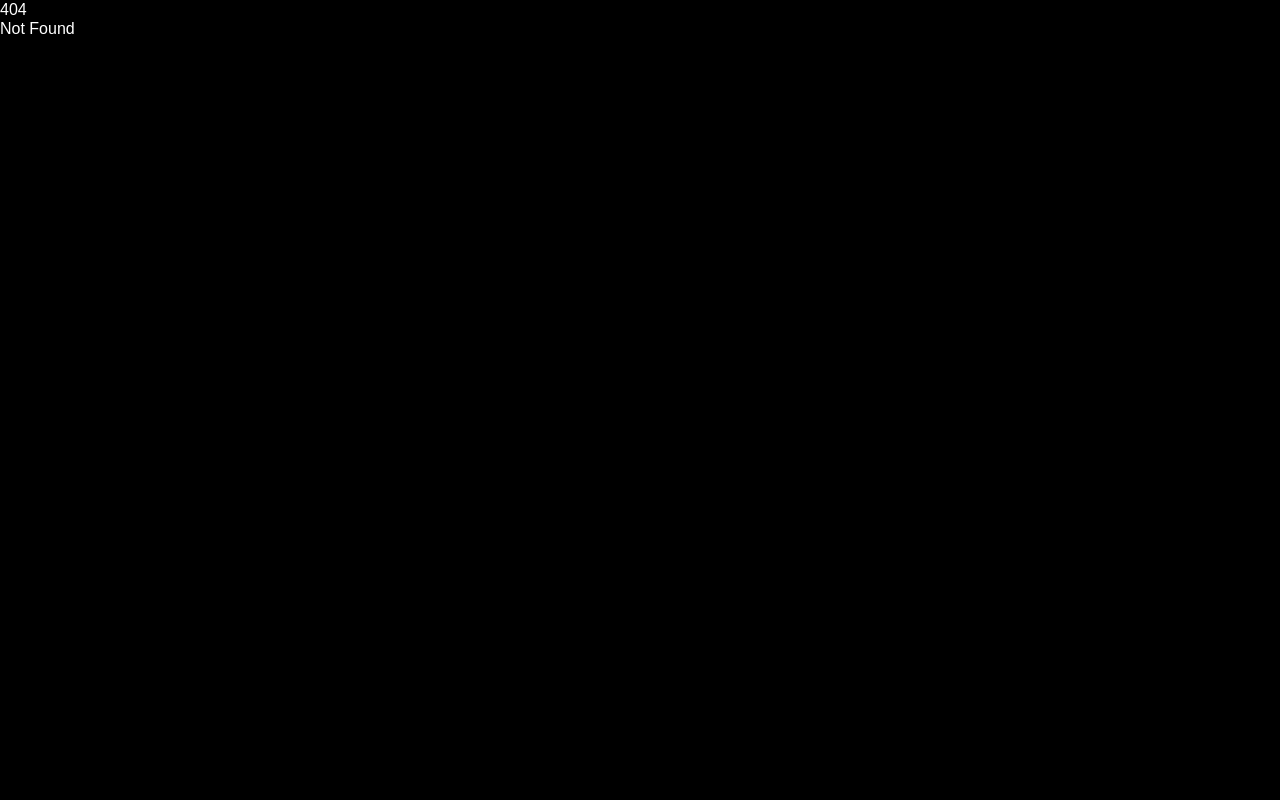
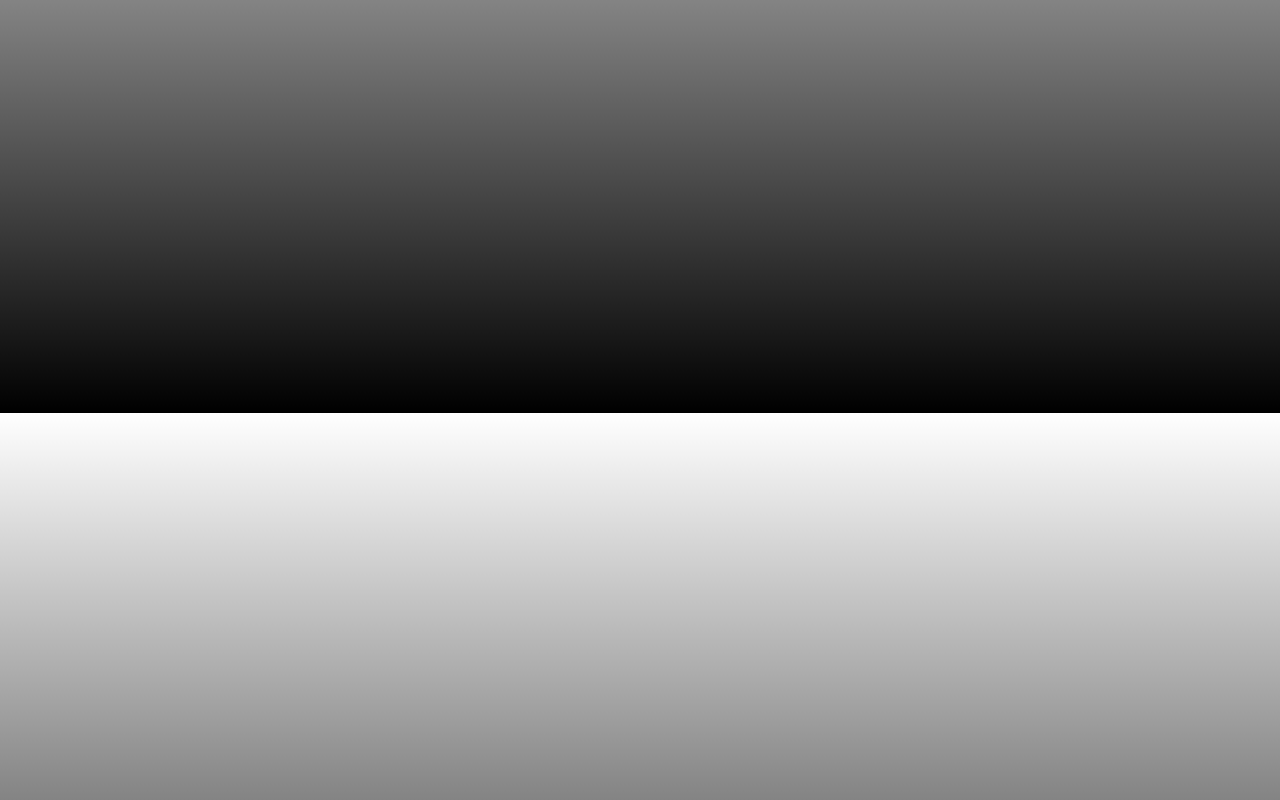
Before and after one commit to moritzebeling/screen-choreography, a SvelteKit app: page /scenes/bottom-to-top in a window 1280 px wide. Before the commit this address had no page. Built offline with nearby package versions, Linux system fonts and the light colour scheme.

Commit message:
bottom to top scene

```diff
--- /dev/null
+++ b/src/routes/scenes/bottom-to-top/+page.svelte
@@ -0,0 +1,48 @@
+<script>
+
+    import { seconds } from "$lib/system";
+
+    let animating = false;
+
+    function switchTarget( s ){
+        if( s % 2 === 1 ){
+            animating = true;
+        }
+    }
+
+    $: switchTarget( $seconds );
+
+</script>
+
+<div class="first" class:animating></div>
+<div class="second" class:animating></div>
+
+<style>
+
+    div {
+        position: fixed;
+        top: 0;
+        left: 0;
+        width: 100vw;
+        height: var(--100vh);
+        transform: translateY(var(--100vh));
+    }
+    div.animating {
+        animation: slide 2s linear;
+        animation-iteration-count: infinite;
+        background: linear-gradient(0, rgba(0,0,0,1) 0%, rgba(255,255,255,1) 100%);
+    }
+    div.second {
+        animation-delay: 1s;
+    }
+
+    @keyframes slide {
+        from {
+            transform: translateY(var(--100vh));
+        }
+        to {
+            transform: translateY(-100vh);
+        }
+    }
+
+</style>
--- a/src/routes/scenes/color/+page.svelte
+++ b/src/routes/scenes/color/+page.svelte
@@ -1,8 +1,6 @@
 <script>
 
-    import { onMount } from "svelte";
     import { seconds } from "$lib/system";
-    import { random } from "$lib/helpers";
 
     let r = 0;
     let g = 0;
@@ -32,8 +30,6 @@
 
 </script>
 
-<svelte:window />
-
 <main style="background-color:rgb({r},{g},{b});"></main>
 
 <style>
```
